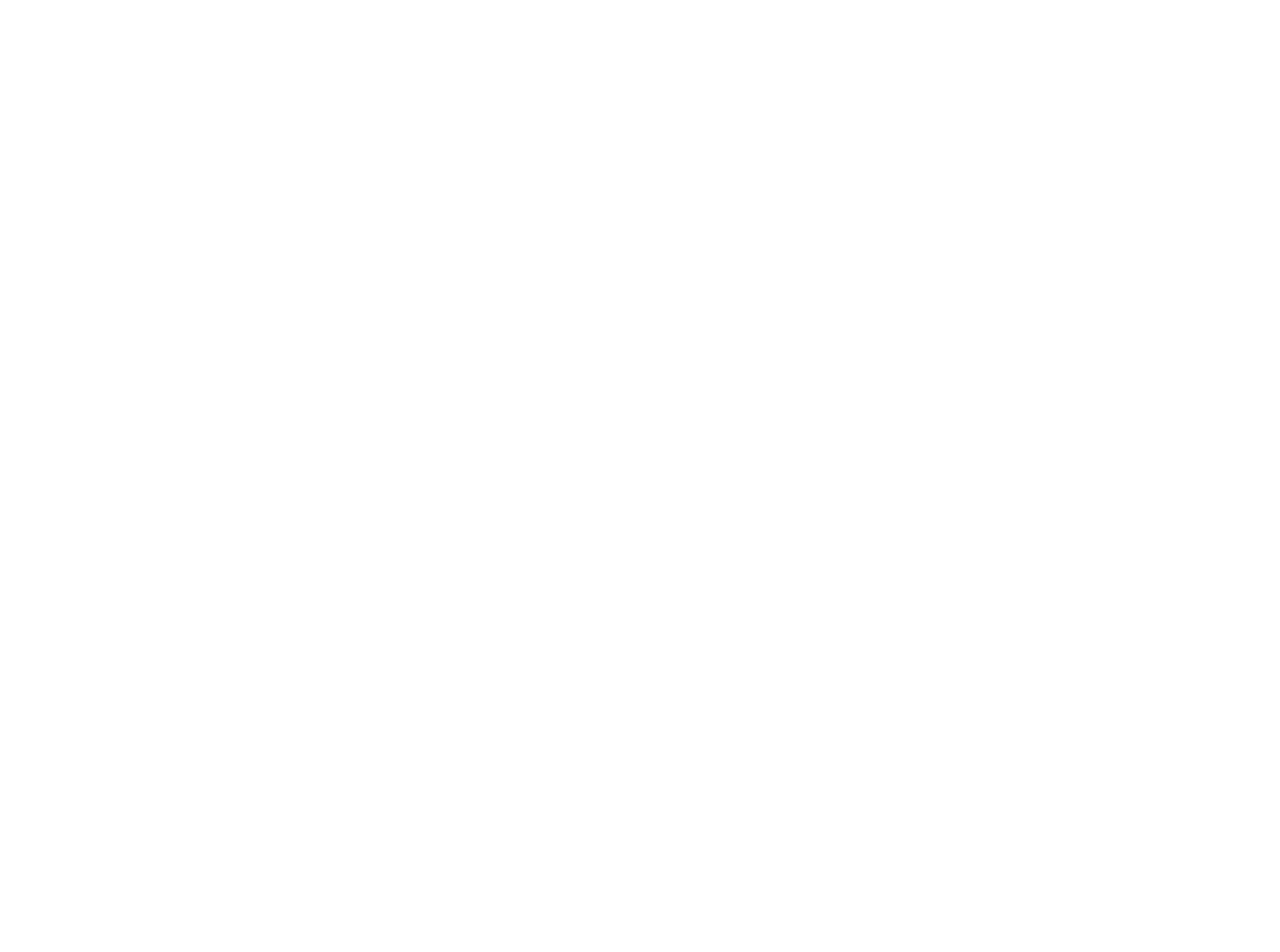
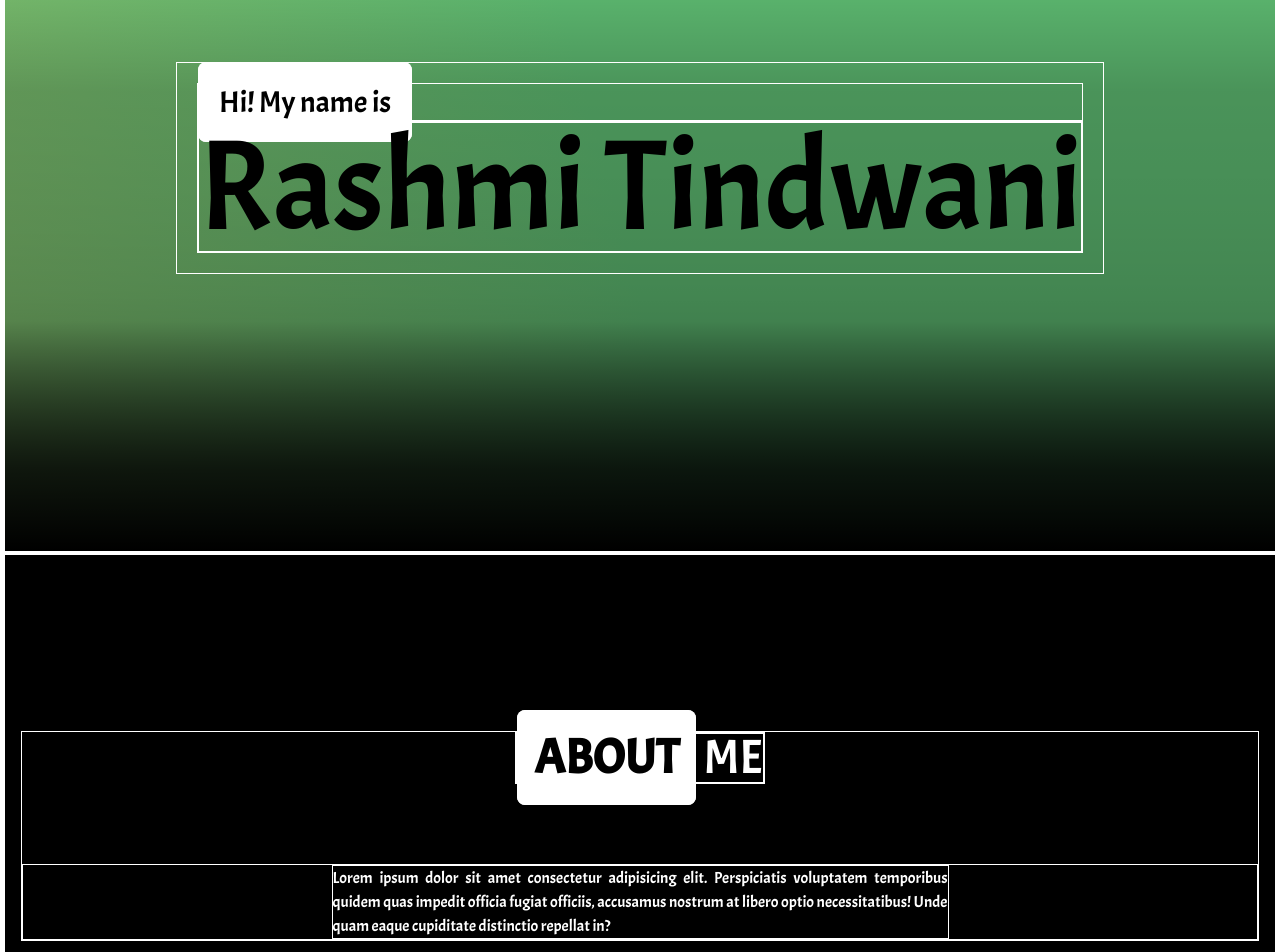
Before and after one commit to surya-vikram/surya-vikram.github.io, a React (Vite) app: page / in a window 1280 px wide. Shown: the part 220-1172 px from the top of the page. Before the commit the page ends 800 px from the top, so only its background shows below. Built offline with nearby package versions, Linux system fonts and the light colour scheme.

Commit message:
ui changed

```diff
--- a/index.html
+++ b/index.html
@@ -4,6 +4,12 @@
     <meta charset="UTF-8" />
     <!-- <link rel="icon" type="image/svg+xml" href="/vite.svg" /> -->
     <meta name="viewport" content="width=device-width, initial-scale=1.0" />
+
+    <link rel="preconnect" href="https://fonts.googleapis.com">
+    <link rel="preconnect" href="https://fonts.gstatic.com" crossorigin>
+
+    <link href="https://fonts.googleapis.com/css2?family=Acme&display=swap" rel="stylesheet">
+
     <title>Rashmi Tindwani</title>
   </head>
   <body>
--- a/package.json
+++ b/package.json
@@ -28,6 +28,7 @@
     "eslint-plugin-react-refresh": "^0.4.12",
     "gh-pages": "^6.1.1",
     "globals": "^15.9.0",
+    "sass": "^1.79.5",
     "vite": "^5.4.8"
   }
 }
--- /dev/null
+++ b/src/About.jsx
@@ -0,0 +1,20 @@
+function About(){
+    return (
+        <section className="about-section p-4 min-h-[100vh] flex flex-col  items-center">
+            <div className="about-container flex flex-col items-center mt-40 gap-y-20">
+                <div className="sm:text-5xl text-3xl">
+                    <h1 className="text-white">
+                        <span className="bg-white text-black rounded-lg p-4 font-bold">ABOUT</span> ME
+                    </h1>
+                </div>
+                <div>
+                    <p className="w-3/4 sm:w-1/2 mx-auto text-white text-justify">
+                        Lorem ipsum dolor sit amet consectetur adipisicing elit. Perspiciatis voluptatem temporibus quidem quas impedit officia fugiat officiis, accusamus nostrum at libero optio necessitatibus! Unde quam eaque cupiditate distinctio repellat in?
+                    </p>
+                </div>
+          </div>
+        </section>
+    )
+}
+
+export default About
--- a/src/App.jsx
+++ b/src/App.jsx
@@ -1,12 +1,23 @@
 import { useState } from 'react'
-
+import About from './About.jsx';
 
 function App() {
   const [count, setCount] = useState(0)
 
   return (
     <>
+      <header>
+        <section className="my-name-section min-h-[96vh]  flex flex-col justify-center items-center">
+          <div className="name-container p-5">
+            <div><span className="text-3xl bg-white rounded-lg p-5">Hi! My name is</span></div>
+            <div><h1 className='text-7xl sm:text-9xl'>Rashmi Tindwani</h1></div>
+          </div>
+        </section>
+      </header>
 
+      <main>
+        <About></About>
+      </main>
     </>
   )
 }
--- a/src/index.css
+++ /dev/null
@@ -1,4 +0,0 @@
-/* src/index.css */
-@tailwind utilities;
-@tailwind components;
-@tailwind base;
--- /dev/null
+++ b/src/index.scss
@@ -0,0 +1,38 @@
+/* src/index.css */
+@tailwind utilities;
+@tailwind components;
+@tailwind base;
+
+:root {
+  --gradient: linear-gradient(75deg,#bcfd8e,  #7cf796, #7cf796, #7ba1ff, #5b8afe );
+
+}
+
+*{
+  border:1px solid white;
+}
+
+body{
+  font-family: "Acme", sans-serif;
+  font-weight:200;
+  font-style: normal;
+
+}
+
+// animating gradient
+
+@keyframes bg-animation {
+  0% {background-position: left}
+  50% {background-position: right}
+  100% {background-position: left};
+}
+
+.my-name-section{
+  background-size: 300%;
+  background-image:linear-gradient(to top, black, 20%, #0000007a, 40%,  #00000067, 80%,transparent), var(--gradient);
+  animation: bg-animation 100s infinite;
+}
+
+.about-section{
+  background-color: black;
+}
--- a/src/main.jsx
+++ b/src/main.jsx
@@ -1,7 +1,7 @@
 import { StrictMode } from 'react'
 import { createRoot } from 'react-dom/client'
 import App from './App.jsx'
-import './index.css'
+import './index.scss'
 
 createRoot(document.getElementById('root')).render(
   <StrictMode>
--- a/tailwind.config.js
+++ b/tailwind.config.js
@@ -2,7 +2,14 @@
 export default {
   content: ["./src/**/*.{js,ts,jsx,tsx}"],
   theme: {
-    extend: {},
+    extend: {
+      animation: {
+
+      },
+      keyframes:{
+
+      },
+    },
   },
   plugins: [],
 }
```
Also changed, not shown: 1 other file (tests, documents, lock files or other folders).
